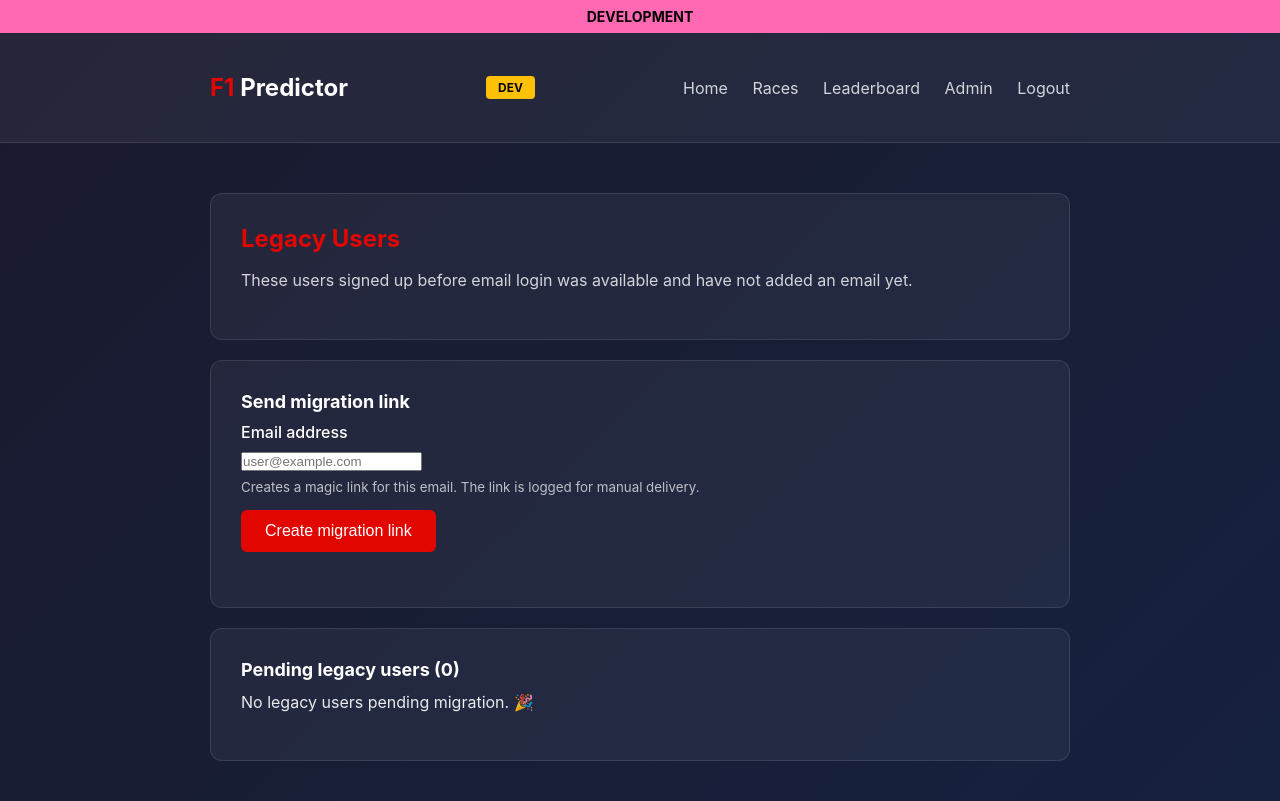
After one commit to brettswift/f1-predictor, a Flask app: template src/templates/admin_legacy_users.html in a window 1280 px wide. The commit adds this page. Run offline with Flask 3, Linux system fonts and the light colour scheme; the template is opened without the code that fills it, so the values that code supplies are empty.

Commit message:
BUD-143: migrate legacy session-only users to email login
- Add users.legacy_user flag; existing anonymous users are flagged on migration
- New anonymous sign-ups are not flagged so anonymous browsing keeps working
- Show migration banner on every page for legacy users with email form
- Add /migrate page and /migrate/send endpoint with duplicate-email guard
- Bind email via existing magic-link flow; session_id and predictions preserved
- Add /admin/legacy-users route and CLI commands to list/trigger migration

```diff
--- a/src/app.py
+++ b/src/app.py
@@ -15,6 +15,9 @@ import requests
 from datetime import datetime, timezone, timedelta
 
 from functools import wraps
+from urllib.parse import urlencode
+
+import click
 from flask import Flask, render_template, request, redirect, url_for, session, g, flash, jsonify
 
 import openf1
@@ -73,6 +76,12 @@ def inject_environment():
         f1_season=app.config['F1_SEASON']
     )
 
+
+@app.context_processor
+def inject_current_user():
+    """Make the current user available to all templates as current_user."""
+    return dict(current_user=get_current_user())
+
 # Database helpers
 def get_db():
     """Get database connection for current request."""
@@ -133,6 +142,7 @@ def init_db():
             session_id TEXT PRIMARY KEY,
             username TEXT NOT NULL UNIQUE,
             email TEXT UNIQUE,
+            legacy_user INTEGER DEFAULT 0,
             created_at TIMESTAMP DEFAULT CURRENT_TIMESTAMP
         )
     ''')
@@ -265,6 +275,14 @@ def _apply_migrations(db):
     if 'email' not in users:
         db.execute('ALTER TABLE users ADD COLUMN email TEXT UNIQUE')
         app.logger.info('Migration: users.email added')
+
+    if 'legacy_user' not in users:
+        db.execute('ALTER TABLE users ADD COLUMN legacy_user INTEGER DEFAULT 0')
+        db.execute('''
+            UPDATE users SET legacy_user = 1
+            WHERE email IS NULL OR email = ''
+        ''')
+        app.logger.info('Migration: users.legacy_user added and flagged existing anonymous users')
 
     races = _column_names(db, 'races')
     if 'session_key' not in races:
@@ -849,6 +867,11 @@ def is_admin(user):
     return user and user['username'].strip().lower() in ADMIN_USERNAMES
 
 
+def is_legacy_user(user):
+    """Return True for existing anonymous users who still need email migration."""
+    return user is not None and user['legacy_user'] and not user['email']
+
+
 def admin_required(f):
     """Decorator: require admin user for lock/enter-results routes."""
     @wraps(f)
@@ -976,8 +999,10 @@ def bind_email_to_session(email):
     if current_user and not current_user['email']:
         # Upgrade anonymous user in-place; username stays the same.
         try:
-            db.execute('UPDATE users SET email = ? WHERE session_id = ?',
-                       (normalized, current_session_id))
+            db.execute(
+                'UPDATE users SET email = ?, legacy_user = 0 WHERE session_id = ?',
+                (normalized, current_session_id)
+            )
             db.commit()
             return current_session_id
         except sqlite3.IntegrityError:
@@ -993,9 +1018,9 @@ def bind_email_to_session(email):
     while True:
         try:
             db.execute('''
-                INSERT INTO users (session_id, username, email)
-                VALUES (?, ?, ?)
-            ''', (new_session_id, username, normalized))
+                INSERT INTO users (session_id, username, email, legacy_user)
+                VALUES (?, ?, ?, ?)
+            ''', (new_session_id, username, normalized, 0))
             db.commit()
             break
         except sqlite3.IntegrityError:
@@ -1101,11 +1126,12 @@ def set_username():
         # Reuse existing user's session_id
         session_id = existing['session_id']
     else:
-        # Create new user with new session_id
+        # Create new user with new session_id; new anonymous users are not
+        # flagged as legacy (they signed up after email auth was available).
         session_id = str(uuid.uuid4())
         db.execute(
-            'INSERT INTO users (session_id, username) VALUES (?, ?)',
-            (session_id, username)
+            'INSERT INTO users (session_id, username, legacy_user) VALUES (?, ?, ?)',
+            (session_id, username, 0)
         )
         db.commit()
 
@@ -1755,6 +1781,83 @@ def debug_magic_link(email):
     })
 
 
+@app.route('/migrate', methods=['GET'])
+def migrate():
+    """Show legacy-user migration prompt.
+
+    Legacy users (existing anonymous users created before email auth) land
+    here from the banner or direct link to add an email and keep their
+    prediction history.
+    """
+    user = get_current_user()
+    if not user:
+        return redirect(url_for('index'))
+    if user['email']:
+        flash('Your account already has an email.', 'info')
+        return redirect(url_for('home'))
+    return render_template('migrate.html', user=user)
+
+
+@app.route('/migrate/send', methods=['POST'])
+def migrate_send():
+    """Create a magic link for a legacy user migrating to email login.
+
+    Refuses emails already bound to another account so the current
+    session's predictions are not orphaned by bind_email_to_session.
+    """
+    user = get_current_user()
+    if not user:
+        return redirect(url_for('index'))
+    if user['email']:
+        flash('Your account already has an email.', 'info')
+        return redirect(url_for('home'))
+
+    email = request.form.get('email', '').strip()
+    normalized = _normalize_email(email)
+    if not normalized or '@' not in normalized:
+        flash('Please enter a valid email address', 'error')
+        return redirect(url_for('migrate'))
+
+    db = get_db()
+    existing = _find_user_by_email(db, normalized)
+    if existing and existing['session_id'] != user['session_id']:
+        flash(
+            'That email is already linked to another account. '
+            'Log out and use Log in with email, or choose a different email.',
+            'error'
+        )
+        return redirect(url_for('migrate'))
+
+    create_login_token(email)
+    return render_template('migrate_sent.html', email=normalized)
+
+
+@app.route('/admin/legacy-users', methods=['GET', 'POST'])
+@admin_required
+def admin_legacy_users():
+    """List legacy users and allow admins to trigger migration emails."""
+    db = get_db()
+
+    if request.method == 'POST':
+        email = request.form.get('email', '').strip()
+        normalized = _normalize_email(email)
+        if normalized and '@' in normalized:
+            create_login_token(email)
+            flash(f'Migration link created for {normalized}.', 'success')
+        else:
+            flash('Please enter a valid email address', 'error')
+        return redirect(url_for('admin_legacy_users'))
+
+    users = db.execute('''
+        SELECT session_id, username, email, created_at
+        FROM users
+        WHERE (email IS NULL OR email = '') AND legacy_user = 1
+        ORDER BY created_at ASC
+    ''').fetchall()
+
+    return render_template('admin_legacy_users.html', users=users)
+
+
 # Admin routes
 @app.route('/admin/enter-results/<int:race_id>', methods=['GET', 'POST'])
 @admin_required
@@ -1979,6 +2082,43 @@ def before_request():
     auto_lock_races()
 
 
+# CLI commands
+@app.cli.command('list-legacy-users')
+def cli_list_legacy_users():
+    """List users who still need email migration."""
+    db = get_db()
+    users = db.execute('''
+        SELECT session_id, username, email, created_at
+        FROM users
+        WHERE (email IS NULL OR email = '') AND legacy_user = 1
+        ORDER BY created_at ASC
+    ''').fetchall()
+
+    if not users:
+        click.echo('No legacy users pending migration.')
+        return
+
+    click.echo(f'{len(users)} legacy user(s) pending migration:')
+    for user in users:
+        click.echo(
+            f"  - {user['username']} "
+            f"(session={user['session_id']}, created={user['created_at']})"
+        )
+
+
+@app.cli.command('send-migration-email')
+@click.argument('email')
+def cli_send_migration_email(email):
+    """Create a magic link for EMAIL and log it (stubbed sender)."""
+    normalized = _normalize_email(email)
+    if not normalized or '@' not in normalized:
+        raise click.BadParameter('Please provide a valid email address.')
+
+    create_login_token(email)
+    click.echo(f'Migration magic link created for {normalized}.')
+    click.echo('Check application logs or /debug/magic-link for the link.')
+
+
 # Initialize database on startup
 with app.app_context():
     init_db()
--- /dev/null
+++ b/src/templates/admin_legacy_users.html
@@ -0,0 +1,54 @@
+{% extends "base.html" %}
+
+{% block title %}Legacy Users - F1 Predictor{% endblock %}
+
+{% block content %}
+<div class="card">
+    <h2>Legacy Users</h2>
+    <p style="opacity: 0.8;">
+        These users signed up before email login was available and have not added an email yet.
+    </p>
+</div>
+
+<div class="card">
+    <h3>Send migration link</h3>
+    <form method="POST" action="{{ url_for('admin_legacy_users') }}" style="margin-bottom: 25px;">
+        <label style="display: block; margin-bottom: 8px; font-weight: 500;">
+            Email address
+        </label>
+        <input type="email" name="email" placeholder="user@example.com" required>
+        <small style="display: block; margin: 8px 0 15px; opacity: 0.7;">
+            Creates a magic link for this email. The link is logged for manual delivery.
+        </small>
+        <button type="submit" class="btn">Create migration link</button>
+    </form>
+</div>
+
+<div class="card">
+    <h3>Pending legacy users ({{ users|length }})</h3>
+    {% if users %}
+    <div class="table-scroll">
+        <table>
+            <thead>
+                <tr>
+                    <th>Username</th>
+                    <th>Session ID</th>
+                    <th>Created</th>
+                </tr>
+            </thead>
+            <tbody>
+                {% for user in users %}
+                <tr>
+                    <td>{{ user['username'] }}</td>
+                    <td><code>{{ user['session_id'] }}</code></td>
+                    <td>{{ user['created_at'] }}</td>
+                </tr>
+                {% endfor %}
+            </tbody>
+        </table>
+    </div>
+    {% else %}
+    <p>No legacy users pending migration. 🎉</p>
+    {% endif %}
+</div>
+{% endblock %}
--- a/src/templates/base.html
+++ b/src/templates/base.html
@@ -334,6 +334,24 @@
     {% endif %}
 
     <main class="container">
+        {% if current_user and current_user['legacy_user'] and not current_user['email'] %}
+        <div class="card" style="border-color: #e10600;">
+            <div style="display: flex; flex-wrap: wrap; gap: 20px; align-items: center; justify-content: space-between;">
+                <div>
+                    <h2 style="margin-bottom: 8px;">🔒 Secure your predictions</h2>
+                    <p style="margin-bottom: 0; opacity: 0.9;">
+                        Add your email to keep your points and history safe across devices.
+                    </p>
+                </div>
+                <form method="POST" action="{{ url_for('migrate_send') }}" style="display: flex; gap: 10px; flex-wrap: wrap;">
+                    <input type="email" name="email" placeholder="you@example.com" required style="min-width: 220px; margin-bottom: 0;">
+                    <button type="submit" class="btn">Send link</button>
+                    <a href="{{ url_for('migrate') }}" class="btn btn-secondary">Learn more</a>
+                </form>
+            </div>
+        </div>
+        {% endif %}
+
         {% with messages = get_flashed_messages(with_categories=true) %}
             {% if messages %}
                 {% for category, message in messages %}
```
Also changed, not shown: src/templates/migrate.html (added, +30 -0 lines), src/templates/migrate_sent.html (added, +20 -0 lines), tests/unit/test_legacy_migration.py (added, +397 -0 lines).
